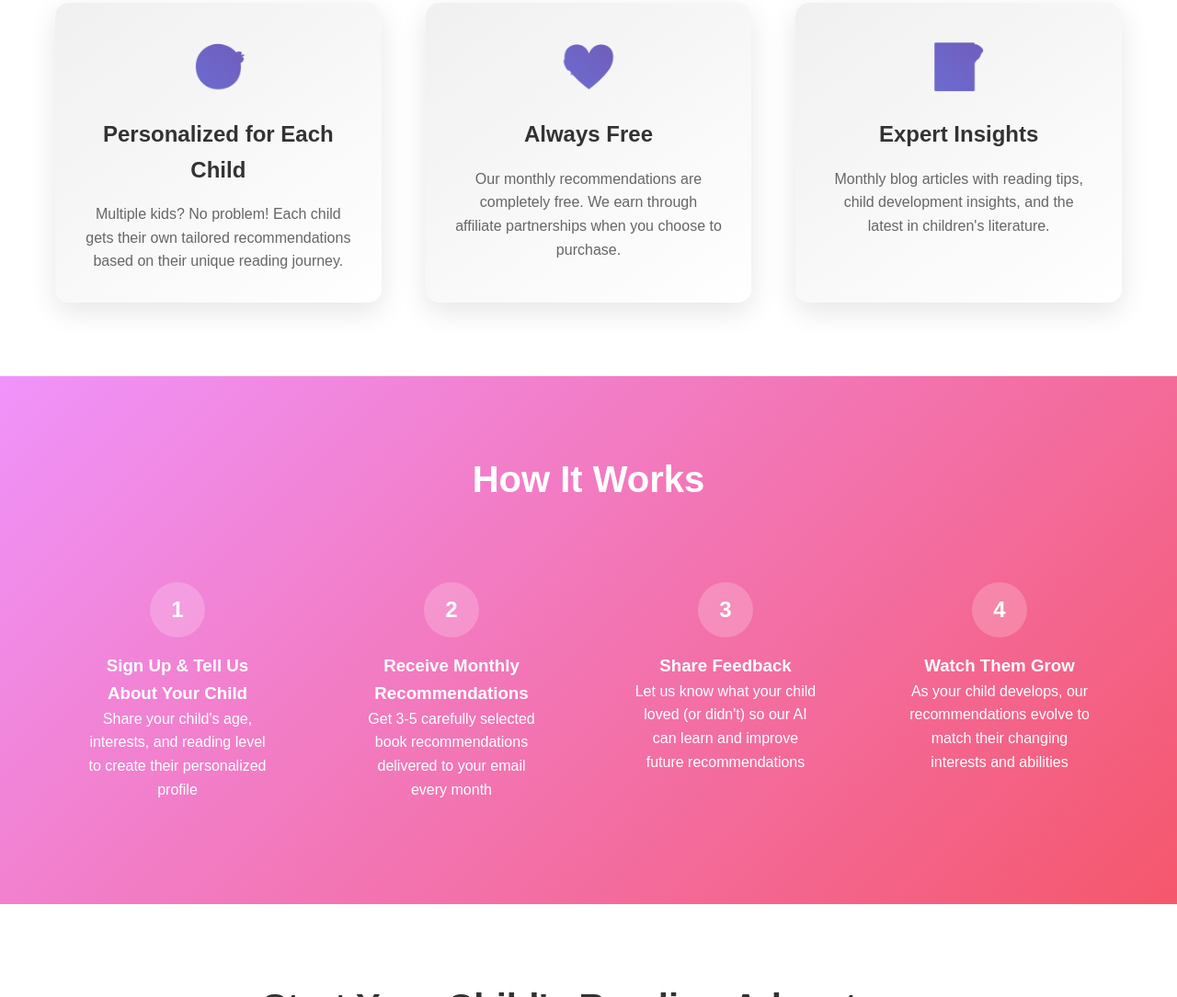
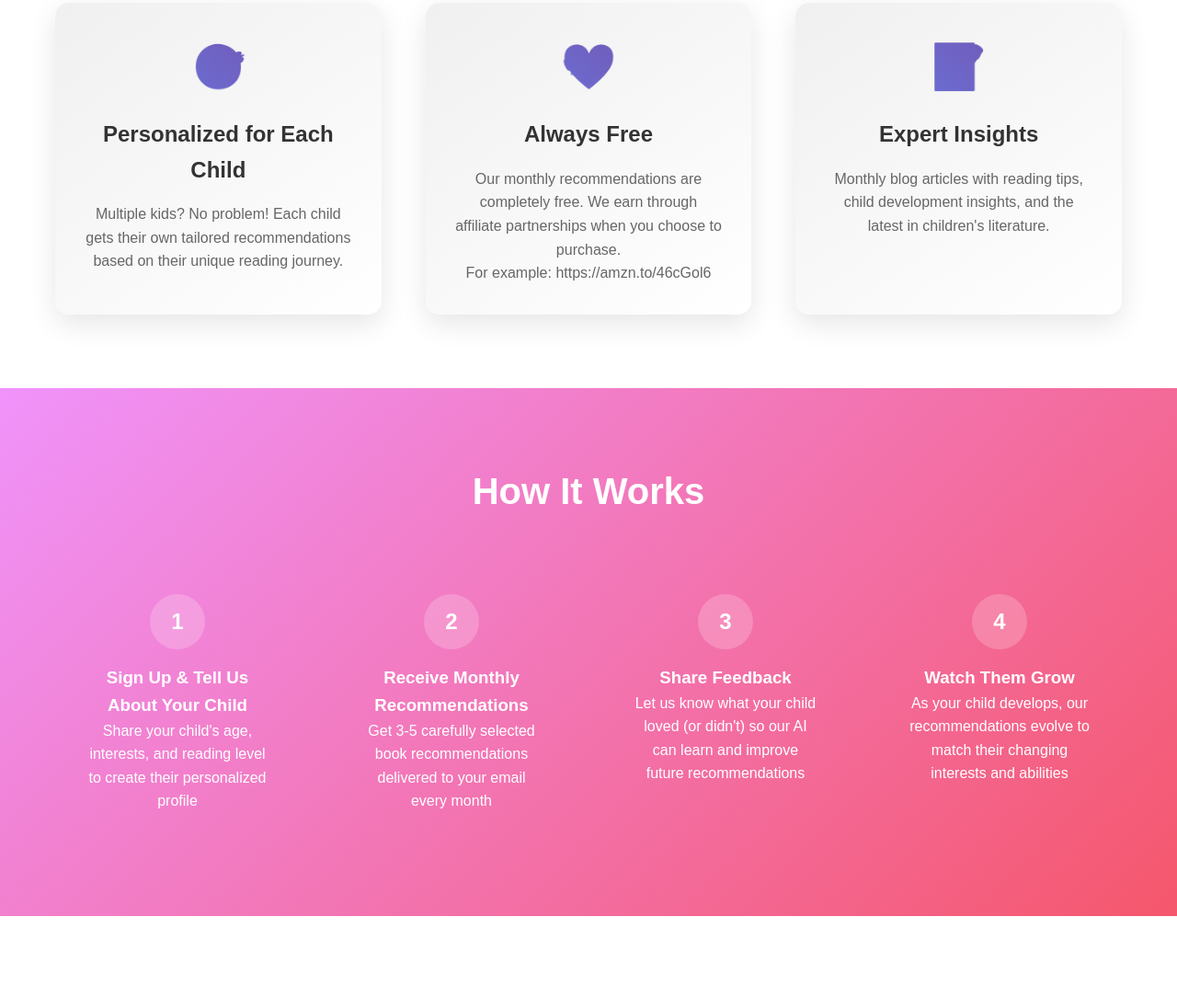
Before and after one commit to KatherineKing/NextChapterKids, a plain HTML site: page index.html in a window 1280 px wide. Shown: the part 988-2072 px from the top of the page at 92% size. Drawn offline with Linux system fonts and the light colour scheme.

Commit message:
Update index.html

```diff
--- a/index.html
+++ b/index.html
@@ -370,6 +370,7 @@
                     <div class="feature-icon">💝</div>
                     <h3>Always Free</h3>
                     <p>Our monthly recommendations are completely free. We earn through affiliate partnerships when you choose to purchase.</p>
+                    <p>For example: <a>https://amzn.to/46cGol6</a></p>
                 </div>
                 <div class="feature-card">
                     <div class="feature-icon">📝</div>
```
